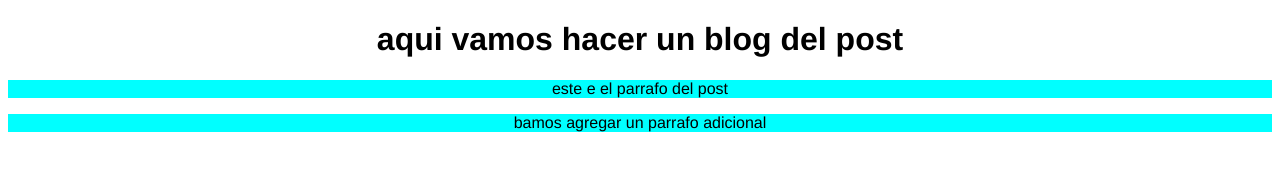
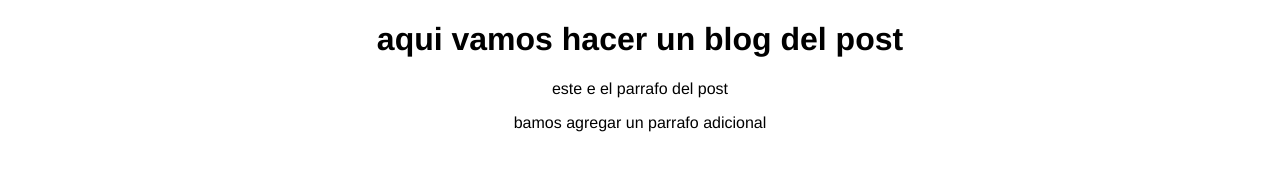
Before and after one commit to edwardlopez414/aprendiendogit, a plain HTML site: page index.html in a window 1280 px wide. Drawn offline with Linux system fonts and the light colour scheme.

Commit message:
despues del commit

```diff
--- a/css/style.css
+++ b/css/style.css
@@ -2,6 +2,3 @@ body{
     text-align: center;
     font-family: 'Franklin Gothic Medium', 'Arial Narrow', Arial, sans-serif;
 }
-p{
-    background-color: aqua;
-}
```
